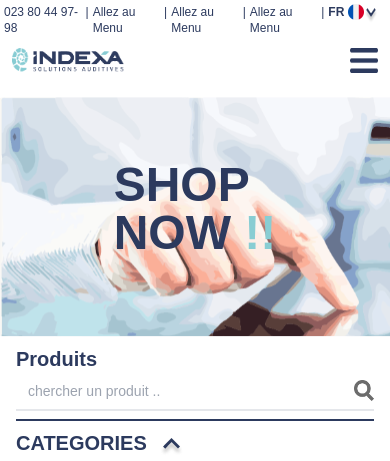
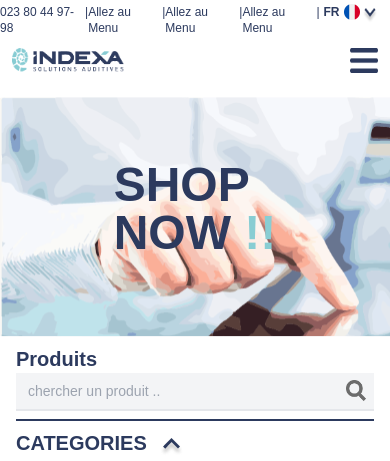
Before and after one commit to abdelbarie/INDEXA_PROJECT, a Next.js app: page /products in a window 390 px wide. Shown: the top 461 px of the page. Built offline with nearby package versions, Linux system fonts and the light colour scheme.

Commit message:
fic:DarkMode

```diff
--- a/components/NavBar.js
+++ b/components/NavBar.js
@@ -41,10 +41,10 @@ const NavBar = () => {
   return (
     <div className="pt-1 mb-3">
       <div className="flex w-fit float-right mr-2 text-xs md:text-sm lg:text-base font-normal">
-        <div className="px-1 ">023 80 44 97-98</div>|
-        <div className="px-1">Allez au Menu</div>|
-        <div className="px-1">Allez au Menu</div>|
-        <div className="px-1">Allez au Menu</div>|
+        <div className="md:px-1 ">023 80 44 97-98</div>|
+        <div className="md:px-1">Allez au Menu</div>|
+        <div className="md:px-1">Allez au Menu</div>|
+        <div className="md:px-1">Allez au Menu</div>|
         <LangSwitcher></LangSwitcher>
       </div>
 
@@ -116,7 +116,8 @@ const NavBar = () => {
 
 
         {/* reponsive nav content */ }
-        <div className="inline-flex md:hidden"><img src={isOpen?"/imgs/X.png":"/imgs/burger.png"} width="28px" onClick={handleClick}></img></div>
+        <div className="hidden md:hidden dark:block "><img src={isOpen?"/imgs/greenX.png":"/imgs/greenBurgre.png"} width="28px" onClick={handleClick}></img></div>
+        <div className="inline-flex md:hidden dark:hidden"><img src={isOpen?"/imgs/X.png":"/imgs/burger.png"} width="28px" onClick={handleClick}></img></div>
       </div>
       <div className={`${isOpen?'block' : 'hidden'} gap-y-2 grid md:hidden`}>
           <div className="px-6 font-normal text-xl w-fit mx-auto">
--- a/components/partials/ProductCategorySection.js
+++ b/components/partials/ProductCategorySection.js
@@ -56,7 +56,7 @@ const ProCatSection = (props) => {
       <div className={`w-fit mx-auto my-2 ${i<4?'hidden' : 'block'}`}>
         <Link href={`products/categories/${props.category}`}>
         <button
-          className="text-lg font-semibold px-5 py-1 border-2 rounded-xl voirPlusButton"
+          className="text-lg font-semibold px-5 py-1 border-2 rounded-xl border-custom-dark-blue dark:border-custom-green"
         >
         AFFICHER PLUS..
         </button>
--- a/components/partials/ProductsHeader.js
+++ b/components/partials/ProductsHeader.js
@@ -23,14 +23,14 @@ const ProductsHeader = () => {
         </div>
       </div>
       <div className="lg:px-32 lg:px-16 px-4">
-      <div className="py-2 border-b-2 lg:text-4xl text-xl font-bold products lg:flex justify-between ">
+      <div className="py-2 border-b-2 lg:text-4xl text-xl font-bold border-custom-dark-blue dark:border-custom-green lg:flex justify-between ">
           <div>Produits</div>
 
-          <div className="border-b-2 font-light text-sm">
+          <div className="border-b-2 font-light text-sm dark:bg-gray-800 bg-gray-100 pr-2">
             <form onSubmit={handleSearch} className="flex justify-between">
             <input
               placeholder="chercher un produit .."
-              className="px-3 outline-none py-2"
+              className="px-3 outline-none py-2 bg-transparent"
               type="search"
               onChange={handleSearchChange}
             ></input>
--- a/pages/products/index.js
+++ b/pages/products/index.js
@@ -21,12 +21,19 @@ const Products = () => {
       <div className="lg:px-32 lg:px-16 px-4">
         <div className="grid md:grid-cols-12 grid-cols-1">
           <div className="col-span-2">
-            <div className="flex font-semibold text-xl py-2 border-b-2 categories w-fit gap-3">
+            <div className="flex font-semibold text-xl py-2 border-b-2 categories border-custom-dark-blue dark:border-custom-green w-fit gap-3">
               CATEGORIES
               <img
                 src={isCategoOpen?"/imgs/up.png" :"/imgs/down.png"}
-                className="mt-2 cursor-pointer"
+                className="mt-2 cursor-pointer dark:hidden block"
                 onClick={handleClick}
+                width="25px"
+              ></img>
+              <img
+                src={isCategoOpen?"/imgs/greenUp.png" :"/imgs/greenDown.png"}
+                className="mt-2 cursor-pointer hidden dark:block"
+                onClick={handleClick}
+                width="22px"
               ></img>
             </div>
             <div className={isCategoOpen?'block':'hidden'}>
--- a/styles/globals.css
+++ b/styles/globals.css
@@ -61,9 +61,7 @@
     height:350px ;
     border-color: var(--dark_blue);
 }
-.voirPlusButton , .products , .categories {
-    border-color: var(--dark_blue);
-}
+
 .aboutUs{
     height: 350px;
 }
```
Also changed, not shown: public/imgs/greenBurgre.png (added), public/imgs/greenX.png (added).
